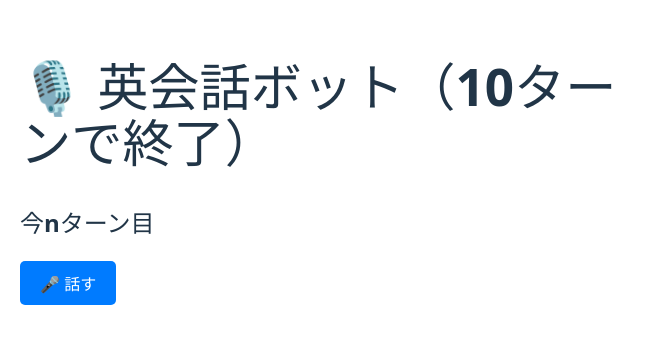
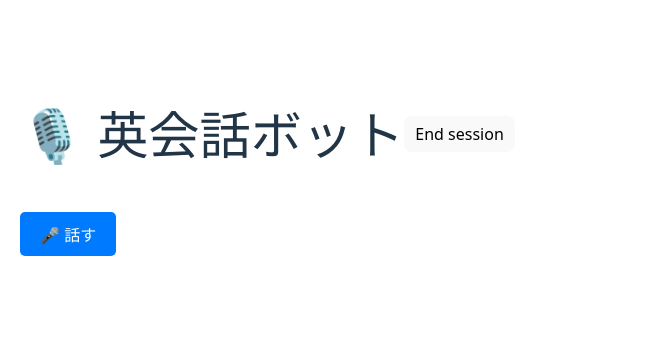
Before and after one commit to tomorou1012/chat-bot, a React (Vite) app in the folder frontend/: page / in a window 1280 px wide. Shown: the part 236-580 px from the top of the page, without its empty margins (0-655 px from the left). Built offline with nearby package versions, Linux system fonts and the light colour scheme.

Commit message:
ボタン変更した

```diff
--- a/frontend/src/App.jsx
+++ b/frontend/src/App.jsx
@@ -10,8 +10,8 @@ const synth = window.speechSynthesis;
 export default function App() {
   const [messages, setMessages] = useState([]);
   const [isListening, setIsListening] = useState(false);
-  const [turn, setTurn] = useState(0);
   const [feedback, setFeedback] = useState("");
+  const [showResetButton, setShowResetButton] = useState(false);
 
   const resetSession = () => {
     // 進行中の処理を止める（念のため）
@@ -20,9 +20,36 @@ export default function App() {
 
     // 初期状態に戻す
     setMessages([]);
-    setTurn(0);
     setFeedback("");
     setIsListening(false);
+  };
+
+  const endSession = async () => {
+    if (!confirm("End the session now?")) return;
+
+    try {
+      const res = await fetch("http://localhost:8000/end", {
+        method: "POST",
+        headers: { "Content-Type": "application/json" },
+        body: JSON.stringify({ user_id: "demo_user", text: "" }),
+      });
+      if (!res.ok) {
+        const err = await res.json().catch(() => ({}));
+        alert(err.detail || `Error ${res.status}`);
+        return;
+      }
+      const data = await res.json();
+
+      // フィードバックを表示（自動リセットはしない）
+      setFeedback(data.feedback);
+      setShowResetButton(true);  // 「Start over」ボタンを出す
+
+      // マイクと読み上げは停止（任意）
+      recognitionRef.current?.abort?.();
+      window.speechSynthesis.cancel();
+    } catch (e) {
+      alert(`Failed to end session: ${e.message}`);
+    }
   };
 
   const startListening = () => {
@@ -46,14 +73,6 @@ export default function App() {
 
     if (data.end) {
       setFeedback(data.feedback);
-      setTimeout(() => {
-        resetSession(); // 初期状態に戻す
-      }, 5000);
-      return; // 終了なので返す
-    }
-
-    if (data.end) {
-      setFeedback(data.feedback);
     } else {
       const assistantMessage = { role: "assistant", content: data.reply };
       setMessages((prev) => [...prev, assistantMessage]);
@@ -62,13 +81,22 @@ export default function App() {
       synth.speak(utter);
     }
 
-    setTurn((prev) => prev + 1);
   };
 
   return (
     <div style={{ padding: "20px", maxWidth: "600px", margin: "auto" }}>
-      <h1>🎙️ 英会話ボット（10ターンで終了）</h1>
-      <h2>今nターン目</h2>
+      {/* タイトル＋End sessionボタン */}
+      <div style={{ display: "flex", justifyContent: "space-between", alignItems: "center" }}>
+        <h1>🎙️ 英会話ボット</h1>
+        <button
+          onClick={endSession}
+          disabled={isListening}
+          style={{ padding: "6px 10px" }}
+        >
+          End session
+        </button>
+      </div>
+
       <div style={{ marginBottom: "1rem" }}>
         {messages.map((msg, i) => (
           <div key={i}>
@@ -77,20 +105,31 @@ export default function App() {
           </div>
         ))}
       </div>
+
       {feedback && (
         <div
           style={{
             background: "red",
             padding: "10px",
             borderLeft: "5px solid red",
+            marginTop: 12,
           }}
         >
           <strong>💬 フィードバック:</strong> {feedback}
+          {showResetButton && (
+            <button
+              onClick={resetSession}
+              style={{ marginTop: 10, padding: "8px 12px" }}
+            >
+              Start over
+            </button>
+          )}
         </div>
       )}
+
       <button
         onClick={startListening}
-        disabled={isListening || turn >= 10}
+        disabled={isListening}
         style={{
           backgroundColor: isListening ? "#aaa" : "#007bff",
           color: "white",
@@ -104,4 +143,5 @@ export default function App() {
       </button>
     </div>
   );
+
 }
```
Also changed, not shown: 1 other file (tests, documents, lock files or other folders).
